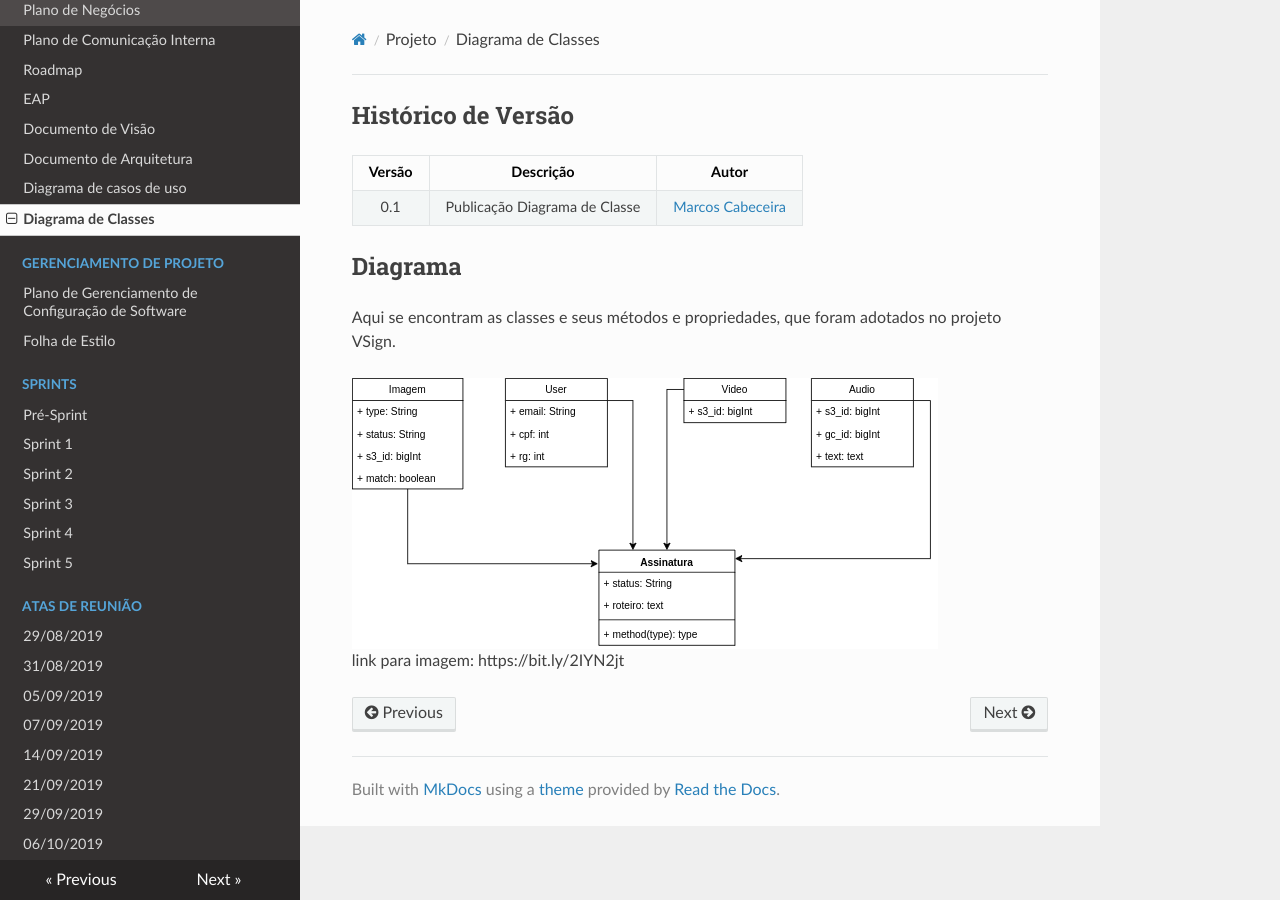
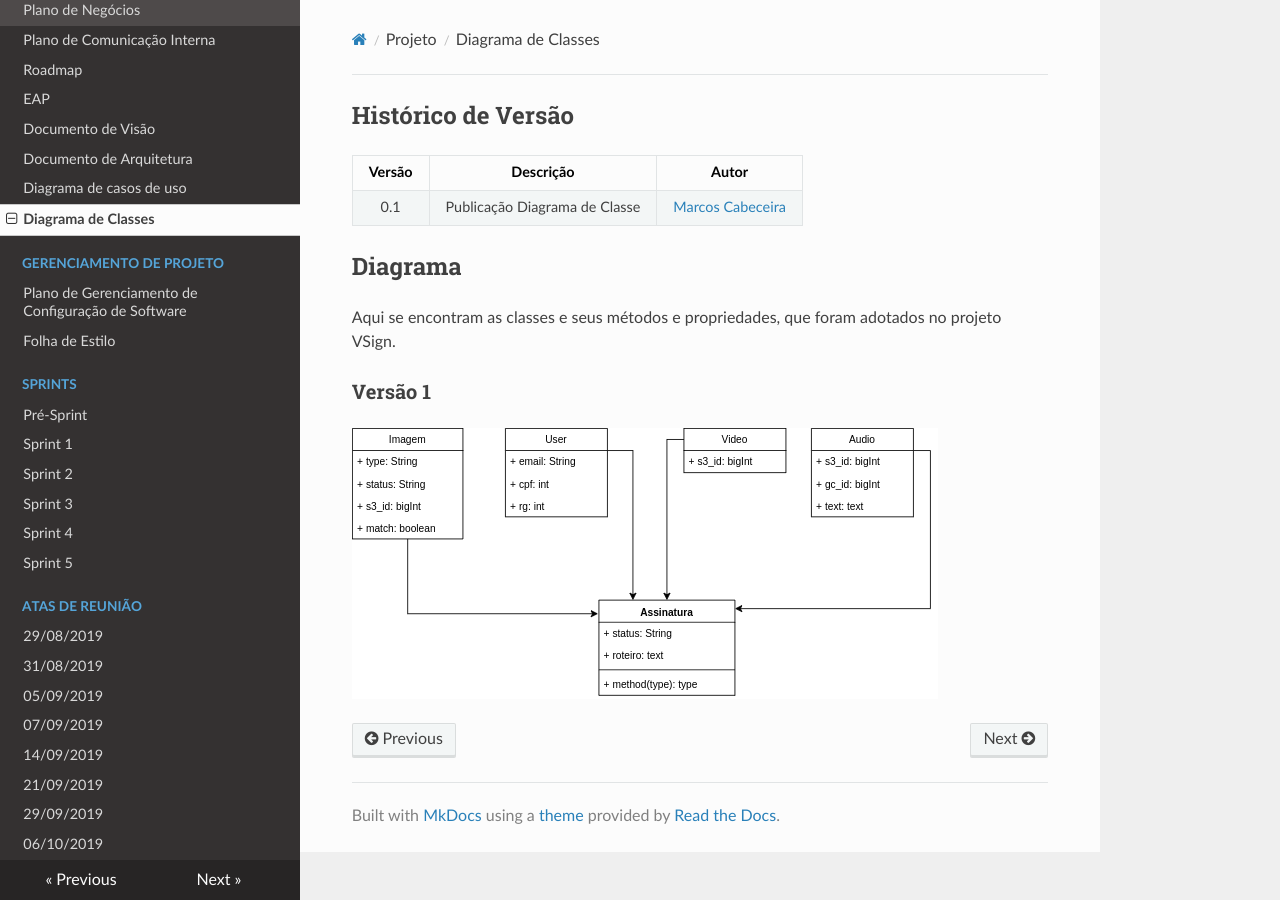
Before and after one commit to fga-eps-mds/2019.2-Vsign, an MkDocs documentation site: the page built from docs/project/class-diagram.md, in a window 1280 px wide. Built offline with MkDocs 1.6.1, drawn with Linux system fonts in a browser that asks for light colours; nearby versions of some CDN libraries.

Commit message:
Image standardization and version added

```diff
--- a/docs/project/class-diagram.md
+++ b/docs/project/class-diagram.md
@@ -8,5 +8,6 @@
 
 Aqui se encontram as classes e seus métodos e propriedades, que foram adotados no projeto VSign.
 
-![Diagrama](./img/diagrama_de_classes_vsign.png)<br />
-link para imagem: https://bit.ly/2IYN2jt
+### Versão 1
+
+[![Diagrama](./img/diagrama_de_classes_vsign.png)](https://bit.ly/2IYN2jt)<br />
```
